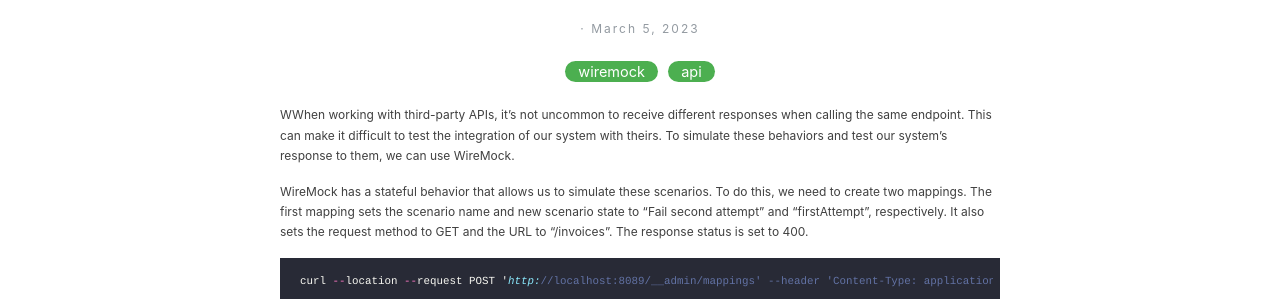
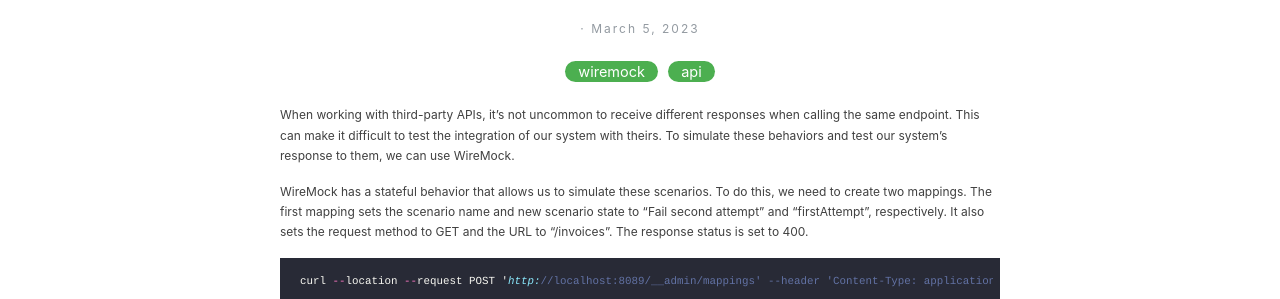
Before and after one commit to cityTesting/citytesting.github.io, a Jekyll site: the page built from _posts/2023-03-05-Wiremock-Stateful-Behaviour.md, in a window 1280 px wide. Shown: the part 162-461 px from the top of the page. Built offline with Jekyll 4.4.1, drawn with Linux system fonts in a browser that asks for light colours; some of the changed text lies outside the part shown.

Commit message:
Update 2023-03-05-Wiremock-Stateful-Behaviour.md

```diff
--- a/_posts/2023-03-05-Wiremock-Stateful-Behaviour.md
+++ b/_posts/2023-03-05-Wiremock-Stateful-Behaviour.md
@@ -4,7 +4,7 @@ title: Wiremock Stateful Behaviour
 categories: [wiremock, api]
 ---
 
-WWhen working with third-party APIs, it's not uncommon to receive different responses when calling the same endpoint. This can make it difficult to test the integration of our system with theirs. To simulate these behaviors and test our system's response to them, we can use WireMock.
+When working with third-party APIs, it's not uncommon to receive different responses when calling the same endpoint. This can make it difficult to test the integration of our system with theirs. To simulate these behaviors and test our system's response to them, we can use WireMock.
 
 WireMock has a stateful behavior that allows us to simulate these scenarios. To do this, we need to create two mappings. The first mapping sets the scenario name and new scenario state to "Fail second attempt" and "firstAttempt", respectively. It also sets the request method to GET and the URL to "/invoices". The response status is set to 400.
 
```
Also changed, not shown: other parts of _posts/2023-03-05-Wiremock-Stateful-Behaviour.md (+0 -2 lines).
